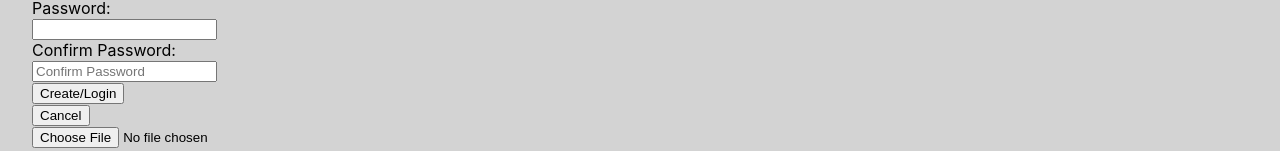
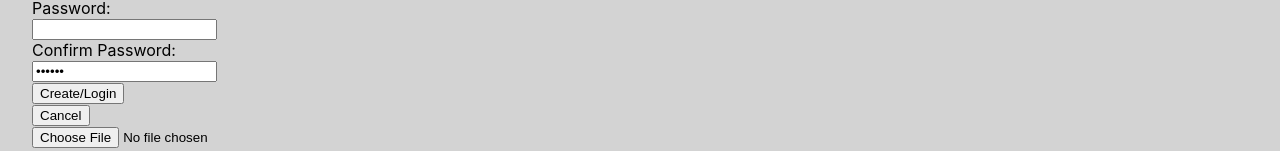
Before and after one commit to ClaudioSts/DesafioFinalB4F, a Next.js app: page / in a window 1280 px wide. Shown: the part 1102-1253 px from the top of the page. Built offline with nearby package versions, Linux system fonts and the light colour scheme.

Commit message:
Update signupUser.js

```diff
--- a/src/components/signupUser.js
+++ b/src/components/signupUser.js
@@ -30,7 +30,7 @@ export default function Home() {
         <div className="pswdUser">
           Confirm Password:
           <br />
-          <input type="password" name="password" placeholder="Confirm Password" id="confirm_password" required />
+           <input type="password" name="password" placeholder="Confirm Password" id="confirm_password" value="Submit" onclick="return Validate()" required />
           <br />
         </div>
         <div>
```
